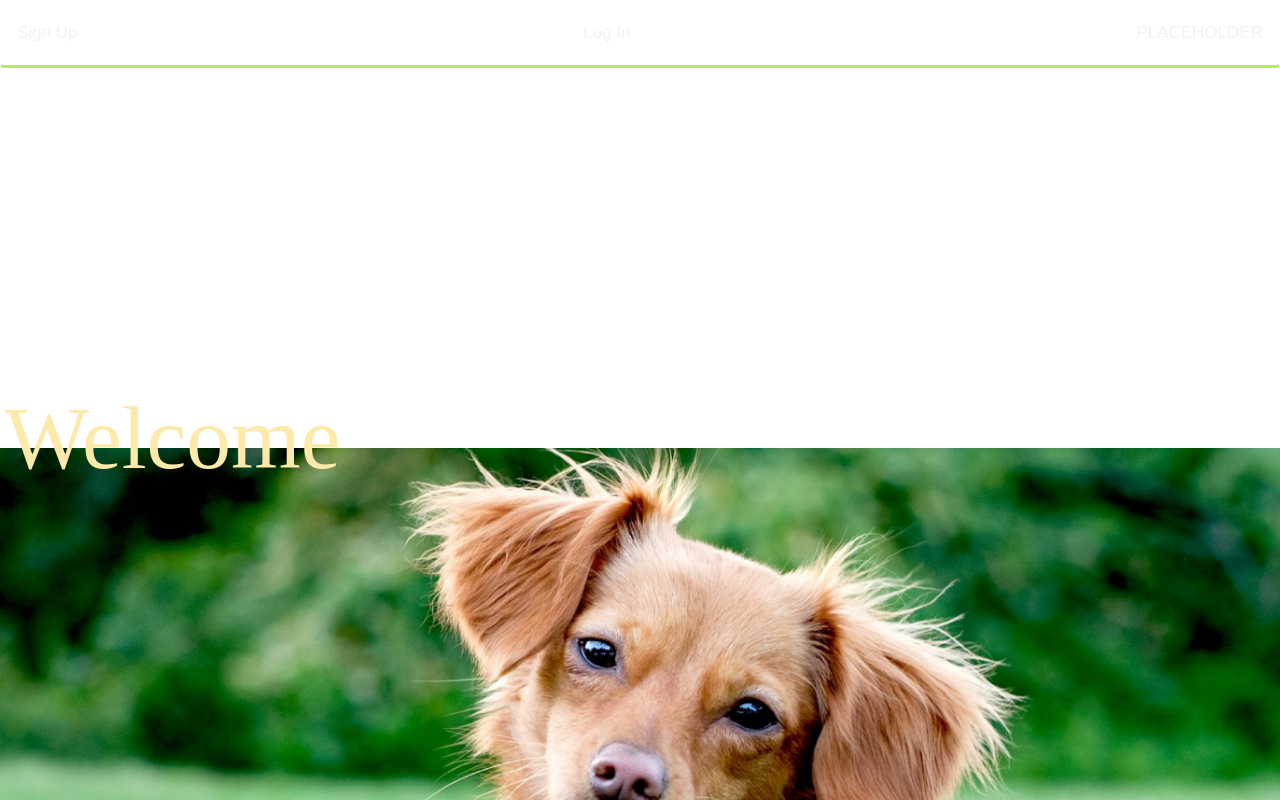
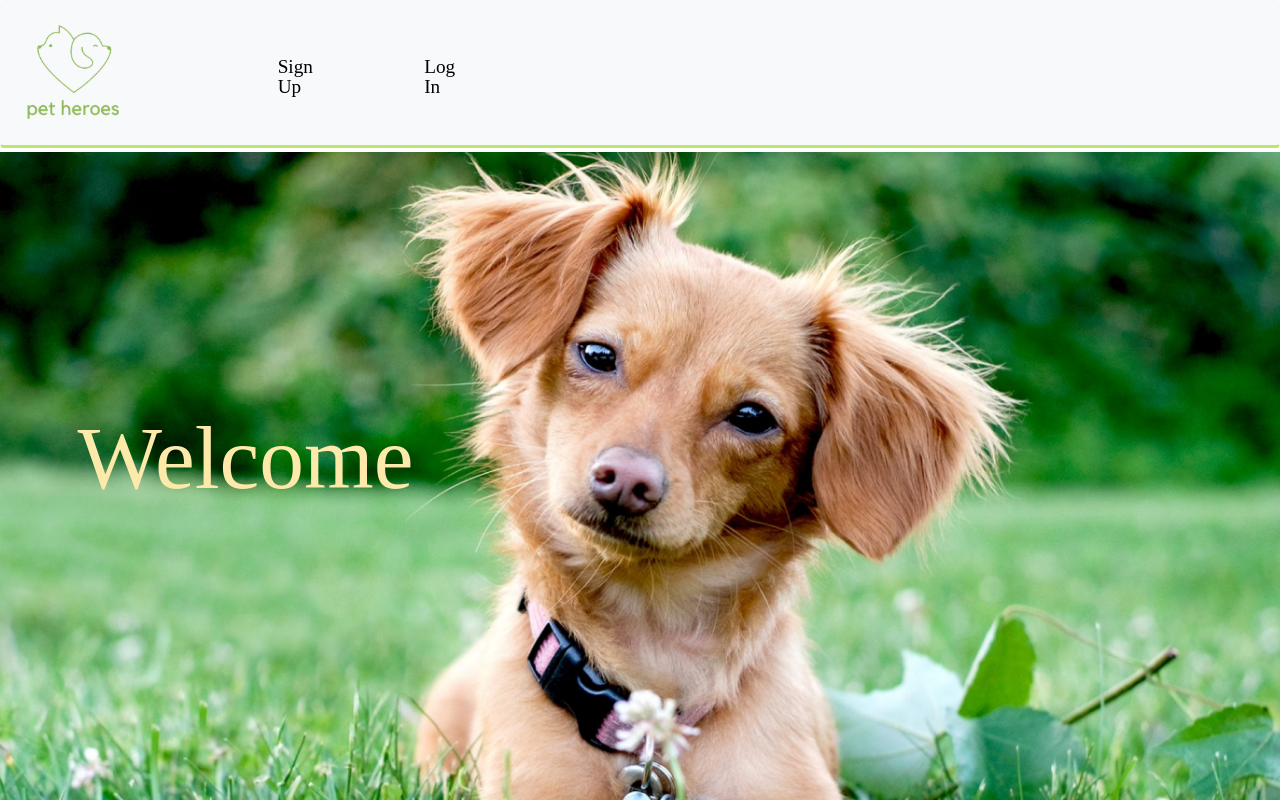
Before and after one commit to belskiza/Pet-Heroes-, a PHP site: page /landing_page.php in a window 1280 px wide. Run offline with PHP 8.4, Linux system fonts and the light colour scheme; some libraries are stand-ins or nearby versions.

Commit message:
Edited Nav bar
Edited landing page image

```diff
--- a/header.php
+++ b/header.php
@@ -8,23 +8,52 @@
     ?>
     <link rel="stylesheet" href="css/style.css">
     <style>
-        .topnav{
-            background-color: white;
+        .navbar .navbar-nav .nav-link:hover {
+            color: yellowgreen;
+        }
+        .navbar img {
+            width: 70%;
+            height: 70%;
+        }
+        @media only screen and (min-width: 960px) {
+            .navbar .navbar-nav .nav-link {
+                padding: 1em 0.7em;
+            }
+            .navbar {
+                padding: 0;
+            }
+        }
+        .navbar .navbar-nav .nav-link {
+            position: relative;
+            color: black;
+        }
+        .navbar .navbar-nav .nav-link::after {
+            position: absolute;
+            bottom: 0;
+            left: 0;
+            right: 0;
+            margin: auto;
+            background-color: #BCE76D;
+            color: transparent;
+            width: 0%;
+            content: '';
+            height: 3px;
+            transition: all 0.5s;
+        }
+        .navbar .navbar-nav .nav-link:hover::after {
             width: 100%;
         }
-        .topnav a h3{
+
+        .navbar li{
+            font-family: "Chelsea Market";
             color: black;
-            font-family: "Chelsea Market";
-            font-size: 1.5rem;
             position: center;
-            margin-top: 30px;
-            margin-right: 100px;
+            margin-top: 5%;
+            margin-right: 25%;
+            margin-left: 25%;
         }
-        .topnav img {
-            width: 80px;
-            height: 80px;
-        }
-        .topnav {
+        .navbar{
+            width: 100%;
             border-bottom: 3px solid #BCE76D;
         }
 
@@ -33,26 +62,52 @@
 
 <body> <!-- logo placeholder -->
 
-<!-- NAVBAR -->
-<div class=" topnav navbar navbar-expand-lg navbar-light">
-    <div class="navbar-nav justify-content-between w-100">
-    <?php if (isset($_SESSION['username'])){
-        echo "<a href='landing_page.php' ><img src='Files/logo.png'></a>";
-        echo "<a href='landing_page.php'><h3 style='font-size: 1.5vw'>Home</h3></a>";
-        echo "<a href='home.php'><h3 style='font-size: 1.5vw'>Matches</h3></a>";
-        echo "<a href='home.php'><h3 style='font-size: 1.5vw'>Upload</h3></a>";
-        echo "<a href='account.php'><h3 style='font-size: 1.5vw'>Account</h3></a>";
+<?php if (isset($_SESSION['username'])){
+    echo "<nav class='navbar navbar-expand-lg navbar-light bg-light'>
+                <a href='landing_page.php' ><img src='Files/logo.png'></a>
+                <button class='navbar-toggler' type='button' data-toggle='collapse' data-target='#navbarNav' aria-controls='navbarNav' aria-expanded='false' aria-label='Toggle navigation'>
+    <span class='navbar-toggler-icon'></span>
+  </button>
+  <div class='collapse navbar-collapse' id='navbarToggler9'>
+    <ul class='navbar-nav'>
+      <li class='nav-item active'>
+        <a class='nav-link' href='landing_page.php' style='font-size: 1.5vw'>Home</a>
+      </li>
+      <li class='nav-item'>
+        <a class='nav-link' href='home.php'style='font-size: 1.5vw' >Matches</a>
+      </li>
+      <li class='nav-item'>
+        <a class='nav-link' href='home.php' style='font-size: 1.5vw'>Upload</a>
+      </li>
+      <li class='nav-item'>
+        <a class='nav-link' href='account.php' style='font-size: 1.5vw'>Account</a>
+      </li>
+    </ul>
+  </div>
+</nav>";
 
 
-    } else {
-        echo "<a href='sign_up.php'> Sign Up </a>
-              <a href='login.php'?>Log In</a>";
-        echo "<a href='#about' ?>PLACEHOLDER</a>";
+} else {
+    echo "<nav class='navbar navbar-expand-lg navbar-light bg-light'>
+                <a href='landing_page.php' ><img src='Files/logo.png'></a>
+                <button class='navbar-toggler' type='button' data-toggle='collapse' data-target='#navbarNav' aria-controls='navbarNav' aria-expanded='false' aria-label='Toggle navigation'>
+    <span class='navbar-toggler-icon'></span>
+  </button>
+  <div class='collapse navbar-collapse' id='navbarNav'>
+    <ul class='navbar-nav'>
+      <li class='nav-item active'>
+        <a class='nav-link' href='sign_up.php' style='font-size: 1.5vw'>Sign Up</a>
+      </li>
+      <li class='nav-item'>
+        <a class='nav-link' href='login.php' style='font-size: 1.5vw'>Log In</a>
+      </li>
 
-    }
-    ?>
-    </div>
+    </ul>
+  </div>
+</nav>";
 
-</div>
+}
+?>
+
 
 </body>
--- a/landing_page.php
+++ b/landing_page.php
@@ -1,10 +1,7 @@
 <!DOCTYPE html>
 <html lang="en">
 <head>
-    <?php
-    include_once 'additional/dbh.inc.php';
-    session_start();
-    ?>
+
     <title>Home Page</title>
     <meta charset="utf-8">
     <meta name="viewport" content="width=device-width, initial-scale=1">
@@ -18,10 +15,10 @@
             font-size: 7vw;
             color: #FDE9AA;
             font-family: "Chelsea Market";
-            margin-left: -20%;
+            margin-left: 0%;
         }
         .container {
-            margin-top: 30%;
+            margin-top: 20%;
         }
 
     </style>
@@ -29,7 +26,7 @@
 
 <body>
 <?php include_once 'header.php'?>
-<img src="Files/image%208.png" style="position: fixed;  width: 105%; margin-top: 5%;">
+<img src="Files/image%208.png" style="position: fixed;  width: 105%; margin-top: -1.3%;">
 <div class="container">
     <div class="row">
         <div class="col-sm-4">
```
